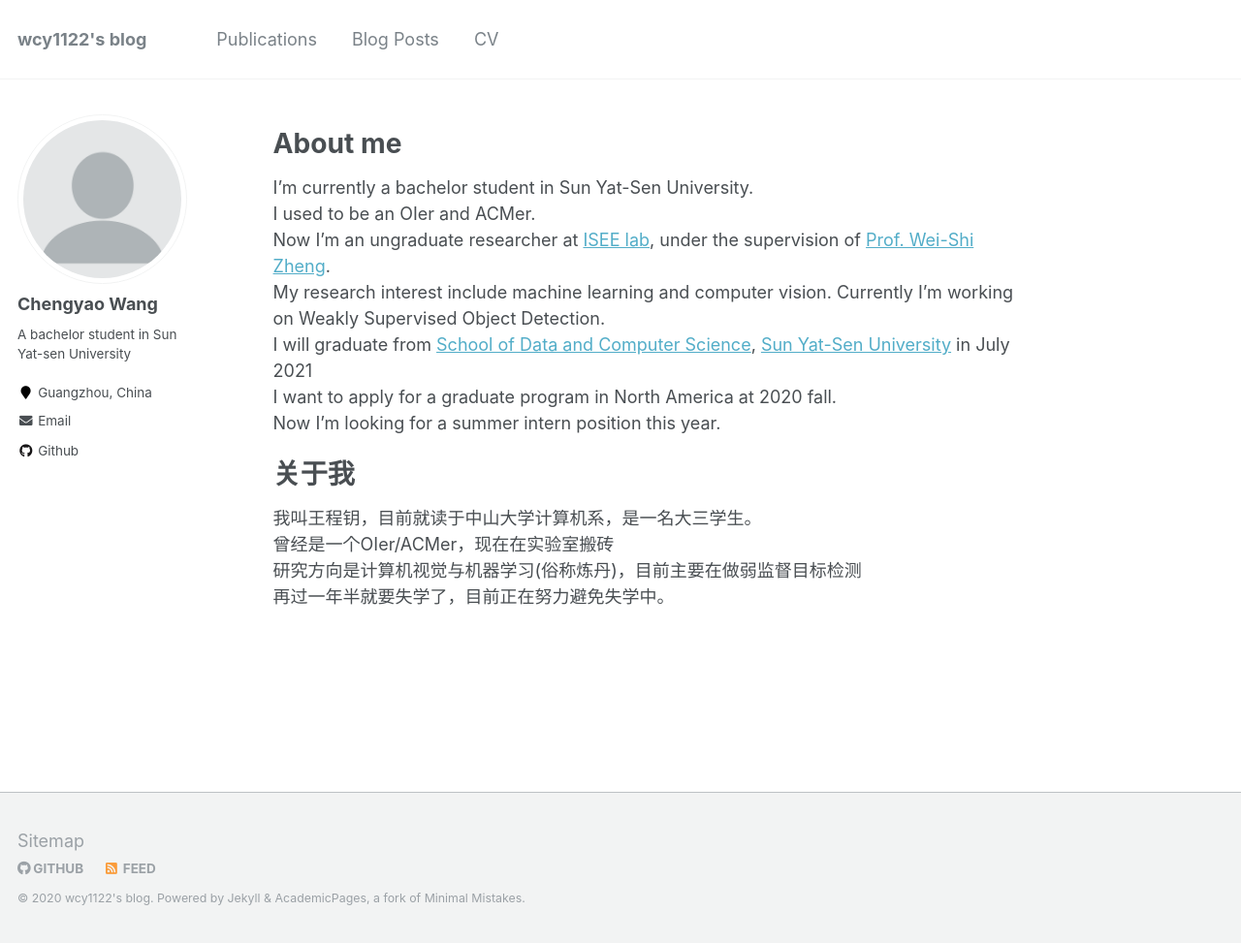
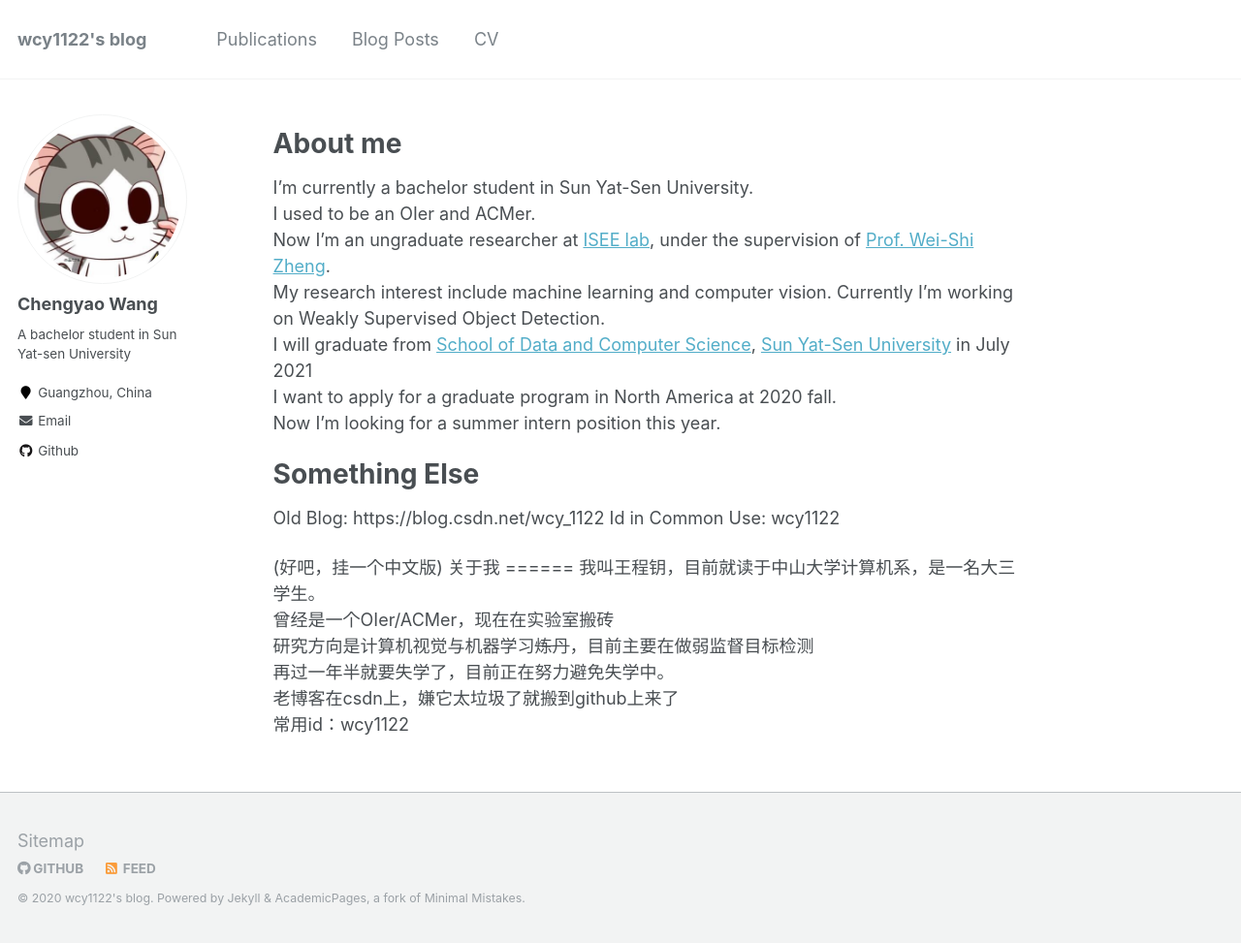
Before and after one commit to wcy1122/wcy1122.github.io, a Jekyll site: the page built from _pages/about.md, in a window 1280 px wide and 973 px high. Shown: the whole window at 97% size. Built offline with Jekyll 4.4.1, drawn with Linux system fonts in a browser that asks for light colours.

Commit message:
update about

```diff
--- a/_config.yml
+++ b/_config.yml
@@ -14,7 +14,7 @@
 author:
   name             : Chengyao Wang
   email            : wangchy56@mail2.sysu.edu.cn
-  avatar           : "profile.png"
+  avatar           : "head.png"
   bio              : "A bachelor student in Sun Yat-sen University"
   location         : "Guangzhou, China"
   employer         :
--- a/_pages/about.md
+++ b/_pages/about.md
@@ -18,9 +18,17 @@
 I want to apply for a graduate program in North America at 2020 fall.<br>
 Now I'm looking for a summer intern position this year.<br>
 
+Something Else
+======
+Old Blog: https://blog.csdn.net/wcy_1122
+Id in Common Use: wcy1122
+
+(好吧，挂一个中文版)
 关于我
 ======
 我叫王程钥，目前就读于中山大学计算机系，是一名大三学生。<br>
 曾经是一个OIer/ACMer，现在在实验室搬砖<br>
-研究方向是计算机视觉与机器学习(俗称炼丹)，目前主要在做弱监督目标检测<br>
+研究方向是计算机视觉与机器学习~~炼丹~~，目前主要在做弱监督目标检测<br>
 再过一年半就要失学了，目前正在努力避免失学中。<br>
+老博客在csdn上，嫌它太垃圾了就搬到github上来了<br>
+常用id：wcy1122<br>
```
